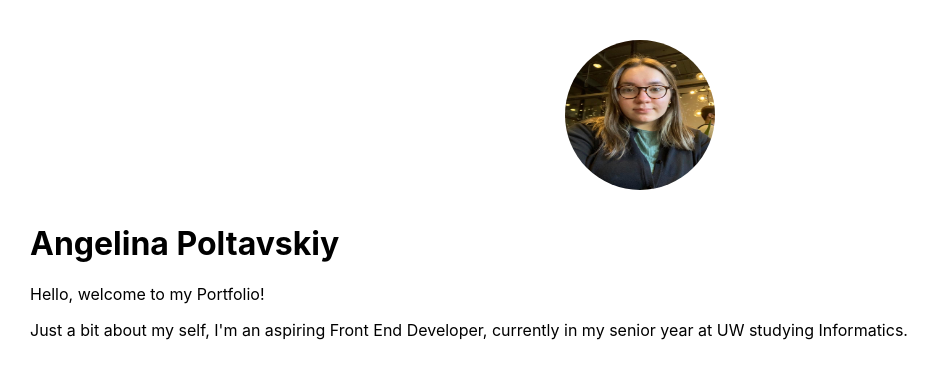
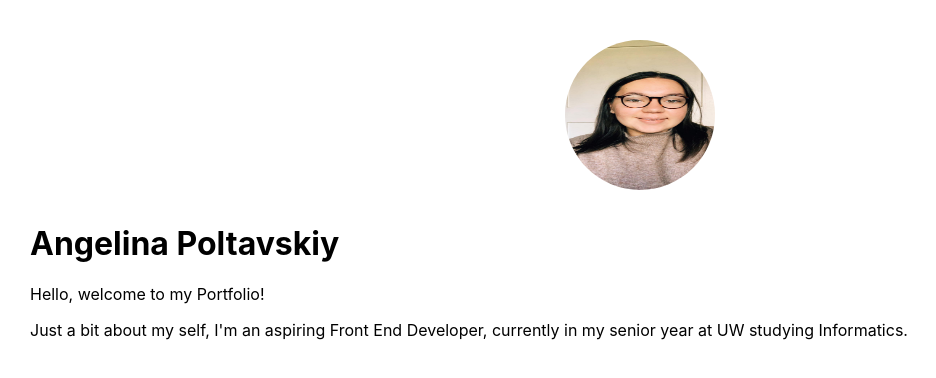
Before and after one commit to angelinapoltavskiy/portfolio, a React (Create React App) app: page / in a window 1280 px wide. Shown: the top 378 px of the page, without its empty margins (0-936 px from the left). Built offline with nearby package versions, Linux system fonts and the light colour scheme.

Commit message:
trying new photo

```diff
--- a/src/Home.js
+++ b/src/Home.js
@@ -4,7 +4,7 @@ export default function Home() {
   return (
     <div>
       <div class="center">
-        <img class="ann" src="./photo.jpg" alt="a girl, Angelina, smiling" />
+        <img class="ann" src="./headshot.jpg" alt="a girl, Angelina, smiling" />
       </div>
 
       <div class="intro">
```
Also changed, not shown: public/headshot.jpg (added), public/photo.jpg (deleted).
